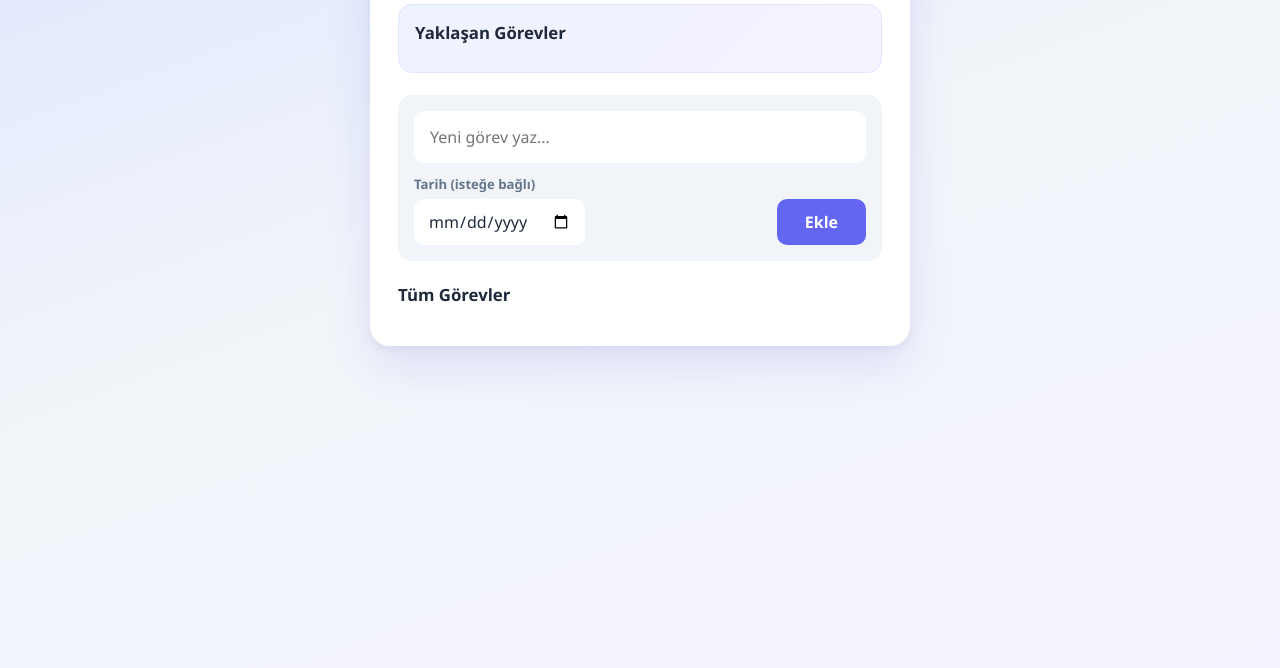
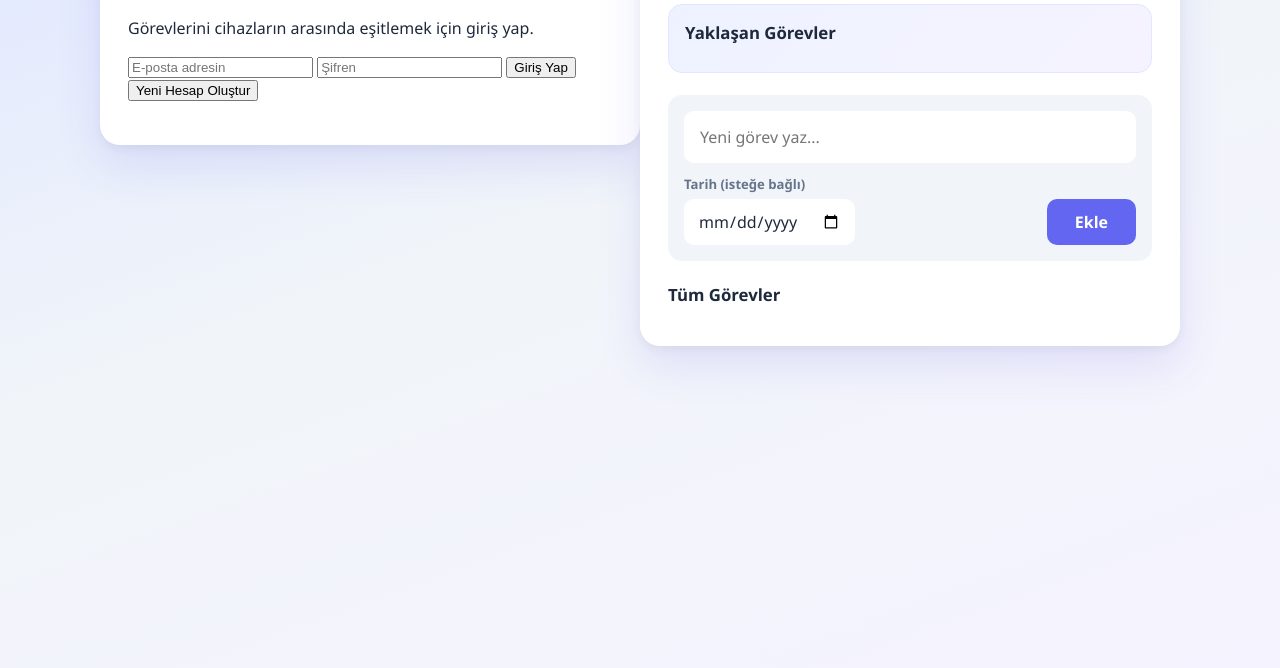
Before and after one commit to onurkb8/yapilacaklar-listem, a plain HTML site: page index.html in a window 1280 px wide. Shown: the part 132-800 px from the top of the page. Drawn offline with nearby package versions, Linux system fonts and the light colour scheme.

Commit message:
güncellendi

```diff
--- a/index.html
+++ b/index.html
@@ -7,7 +7,34 @@
   <link rel="stylesheet" href="style.css">
 </head>
 <body>
-  <main class="kart">
+    <section id="giris-alani" class="kart">
+  <h2>Yapılacaklar Listem</h2>
+  <p>Görevlerini cihazların arasında eşitlemek için giriş yap.</p>
+
+  <form id="giris-formu">
+    <input
+      type="email"
+      id="eposta"
+      placeholder="E-posta adresin"
+      autocomplete="email"
+      required
+    >
+
+    <input
+      type="password"
+      id="sifre"
+      placeholder="Şifren"
+      autocomplete="current-password"
+      required
+    >
+
+    <button type="submit">Giriş Yap</button>
+    <button type="button" id="kayit-butonu">Yeni Hesap Oluştur</button>
+  </form>
+
+  <p id="giris-mesaji"></p>
+</section>
+  <main id="uygulama-alani" class="kart">
     <header class="baslik">
       <h1>Yapılacaklar</h1>
       <p id="bilgi" class="bilgi"></p>
@@ -42,6 +69,7 @@
     <ul id="gorev-listesi" class="liste"></ul>
   </main>
 
+  <script src="https://cdn.jsdelivr.net/npm/@supabase/supabase-js@2"></script>
   <script src="script.js"></script>
 </body>
 </html>
```
